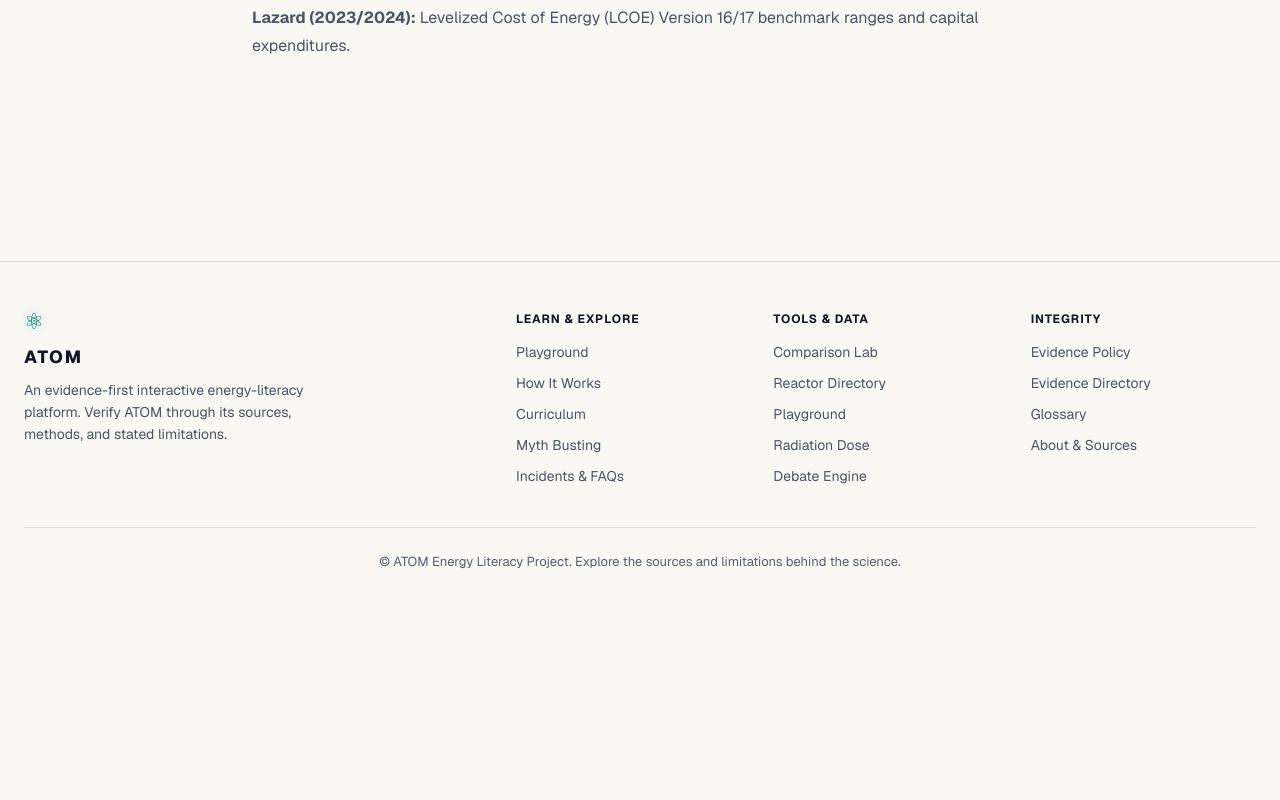
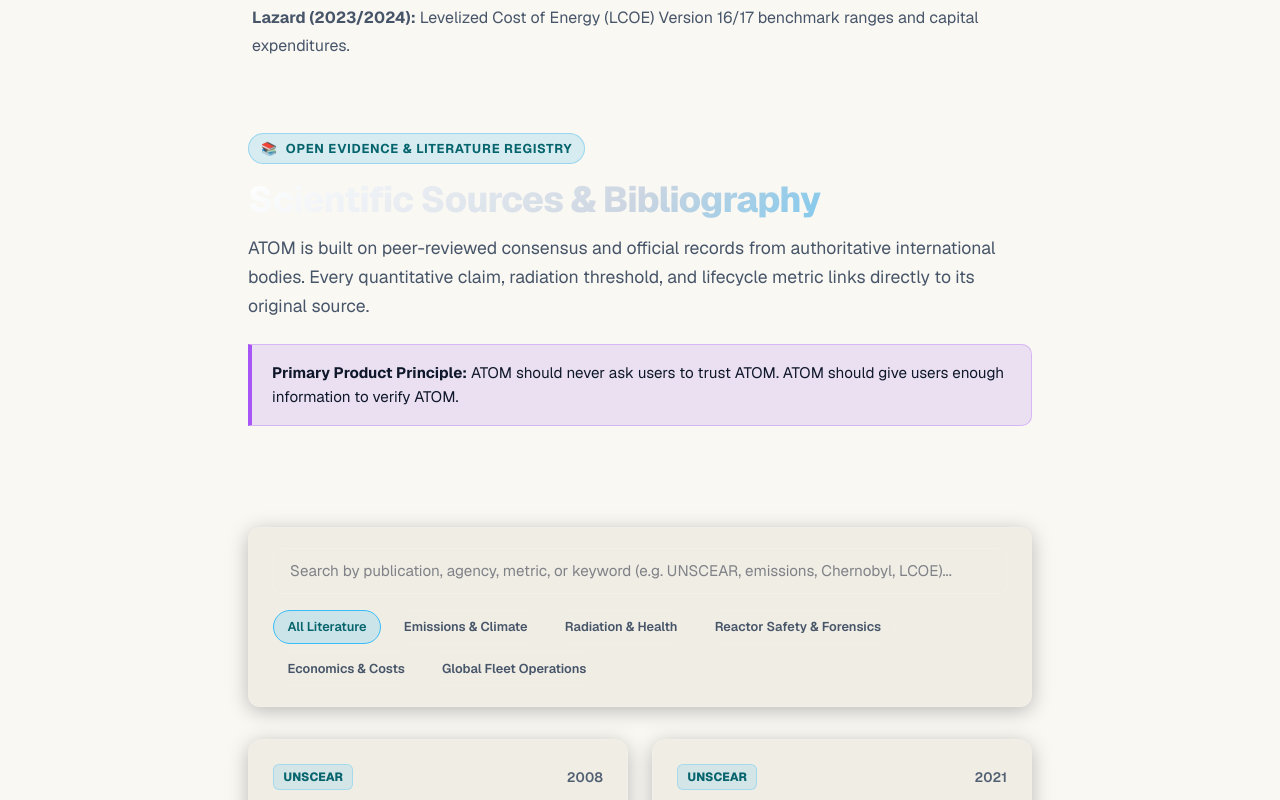
Before and after one commit to PK-999/atom, a Next.js app: page /evidence in a window 1280 px wide. Shown: the part 900-1700 px from the top of the page. Before the commit the page ends 1496 px from the top, so only its background shows below. Built offline with nearby package versions, Linux system fonts and the light colour scheme.

Commit message:
feat: consolidate source discovery in evidence

```diff
--- a/app/about/page.tsx
+++ b/app/about/page.tsx
@@ -204,7 +204,7 @@ export default function AboutPage() {
           </h2>
           <div style={{ display: "flex", gap: "1rem", flexWrap: "wrap" }}>
             <Link
-              href="/sources"
+              href="/evidence"
               style={{
                 display: "inline-flex",
                 alignItems: "center",
--- a/app/evidence/page.tsx
+++ b/app/evidence/page.tsx
@@ -1,6 +1,7 @@
 import type { Metadata } from "next";
 import Link from "next/link";
 import { AppShell } from "@/components/layout/AppShell";
+import { SourcesViewer } from "@/features/sources/SourcesViewer";
 
 export const metadata: Metadata = {
   title: "Evidence Directory",
@@ -193,6 +194,13 @@ export default function EvidenceDirectoryPage() {
             </li>
           </ul>
         </section>
+
+        <section
+          aria-labelledby="sources-heading"
+          style={{ marginTop: "3rem" }}
+        >
+          <SourcesViewer embedded />
+        </section>
       </div>
     </AppShell>
   );
--- a/app/methodology/page.tsx
+++ b/app/methodology/page.tsx
@@ -176,7 +176,7 @@ export default function MethodologyPage() {
           }}
         >
           <Link
-            href="/sources"
+            href="/evidence"
             style={{
               display: "inline-flex",
               alignItems: "center",
--- a/app/sources/page.tsx
+++ b/app/sources/page.tsx
@@ -1,6 +1,5 @@
 import type { Metadata } from "next";
-import { AppShell } from "@/components/layout/AppShell";
-import { SourcesViewer } from "@/features/sources/SourcesViewer";
+import { redirect } from "next/navigation";
 
 export const metadata: Metadata = {
   title: "Scientific Sources & Evidence Library | ATOM",
@@ -9,9 +8,5 @@ export const metadata: Metadata = {
 };
 
 export default function SourcesPage() {
-  return (
-    <AppShell>
-      <SourcesViewer />
-    </AppShell>
-  );
+  redirect("/evidence");
 }
--- a/features/sources/SourcesViewer.tsx
+++ b/features/sources/SourcesViewer.tsx
@@ -16,7 +16,9 @@ const CATEGORIES = [
   { id: "global-fleet", label: "Global Fleet Operations" },
 ];
 
-export function SourcesViewer() {
+export function SourcesViewer({
+  embedded = false,
+}: { embedded?: boolean } = {}) {
   const [searchQuery, setSearchQuery] = useState("");
   const [selectedCategory, setSelectedCategory] = useState("all");
 
@@ -58,9 +60,15 @@ export function SourcesViewer() {
         <div className={styles.badge}>
           <span>📚</span> Open Evidence & Literature Registry
         </div>
-        <h1 id="sources-heading" className={styles.title}>
-          Scientific Sources & Bibliography
-        </h1>
+        {embedded ? (
+          <h2 id="sources-heading" className={styles.title}>
+            Scientific Sources & Bibliography
+          </h2>
+        ) : (
+          <h1 id="sources-heading" className={styles.title}>
+            Scientific Sources & Bibliography
+          </h1>
+        )}
         <p className={styles.subtitle}>
           ATOM is built on peer-reviewed consensus and official records from
           authoritative international bodies. Every quantitative claim,
```
Also changed, not shown: 1 other file (tests, documents, lock files or other folders).
